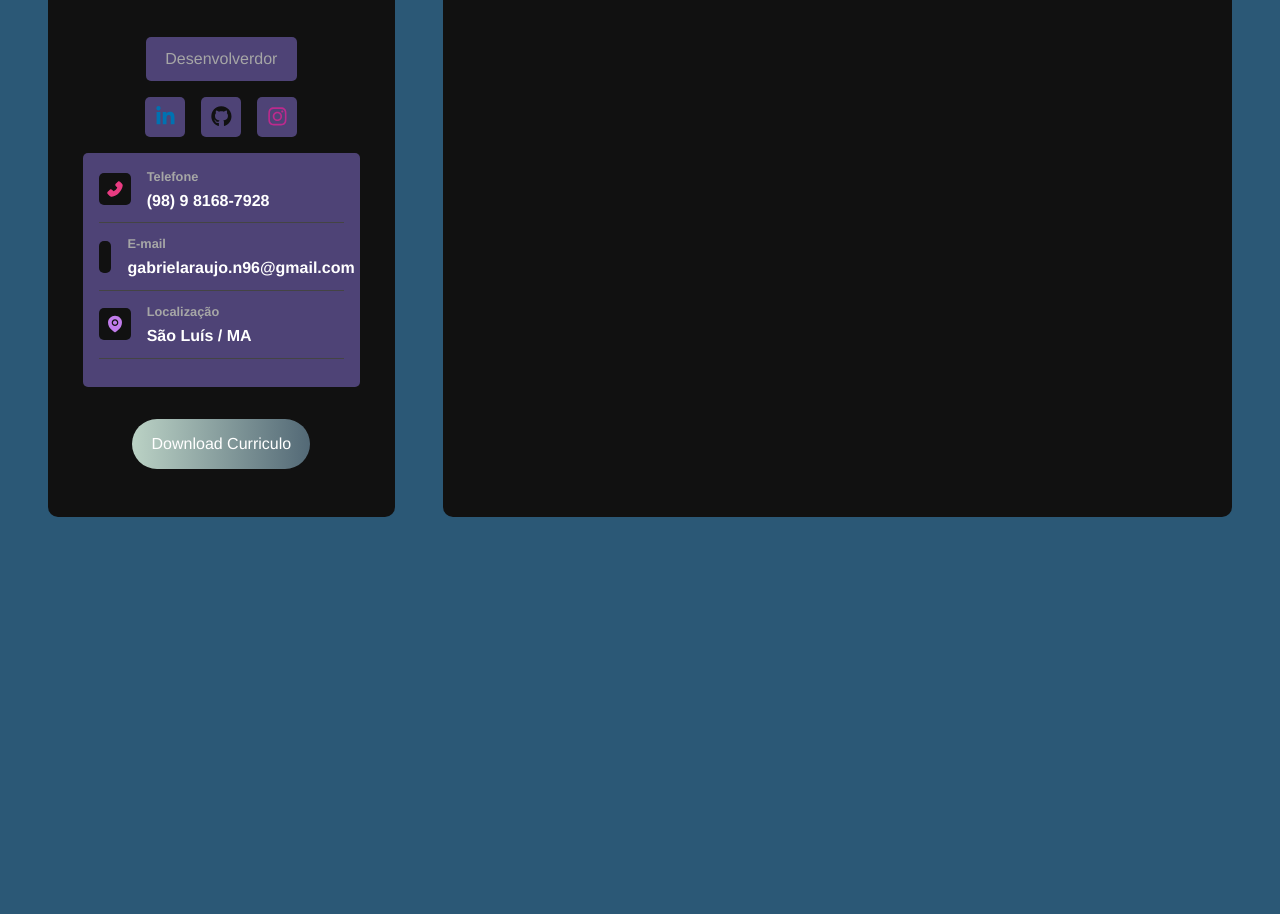
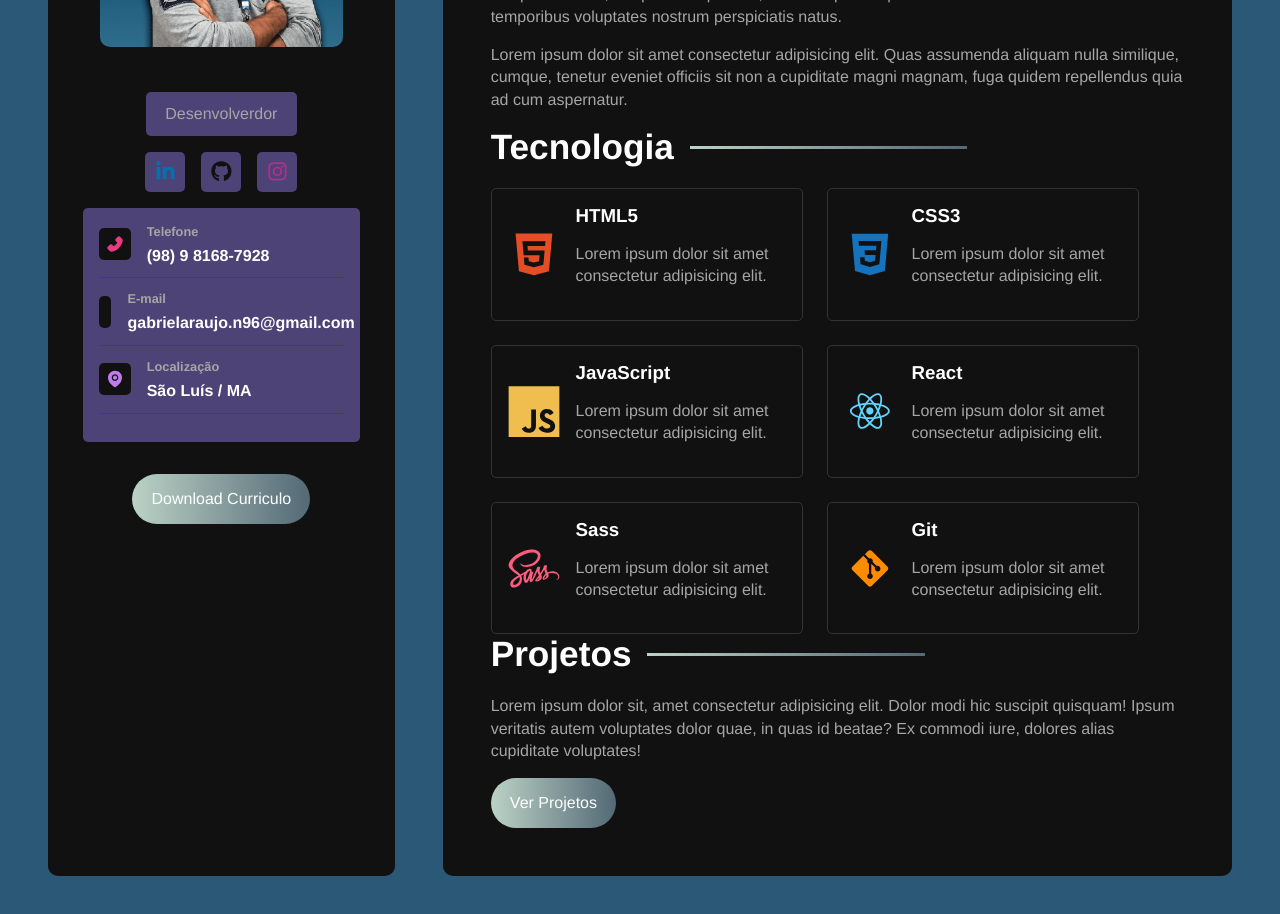
Before and after one commit to gabrieln96/portfolio-react, a React (Vite) app: page / in a window 1280 px wide. Shown: the part 400-1314 px from the top of the page. Before the commit the page ends 965 px from the top, so only its background shows below. Built offline with nearby package versions, Linux system fonts and the light colour scheme.

Commit message:
criando container info

```diff
--- /dev/null
+++ b/src/components/AboutContainer.jsx
@@ -0,0 +1,14 @@
+
+
+const AboutContainer = () => {
+    return (
+        <section className="about-container">
+            <h2>Sobre</h2>
+            <p>Lorem ipsum dolor sit, amet consectetur adipisicing elit. Voluptatem dolore esse minus possimus voluptate facere, ea quo dolor placeat, amet tempora aspernatur maxime distinctio libero temporibus voluptates nostrum perspiciatis natus.</p>
+            <p>Lorem ipsum dolor sit amet consectetur adipisicing elit. Quas assumenda aliquam nulla similique, cumque, tenetur eveniet officiis sit non a cupiditate magni magnam, fuga quidem repellendus quia ad cum aspernatur.</p>
+        </section>
+
+    )
+}
+
+export default AboutContainer
--- a/src/components/MainContent.jsx
+++ b/src/components/MainContent.jsx
@@ -1,8 +1,16 @@
 import "../styles/components/maincontent.sass";
+import AboutContainer from "./AboutContainer";
+import ProjectsContainer from "./ProjectsContainer";
+import TechContainer from "./TechContainer";
 
 const MainContent = () => {
-    return  <main id="main-content">MainContent</main>;
-
+    return (
+        <main id="main-content">
+        <AboutContainer/>
+        <TechContainer/>
+        <ProjectsContainer/>
+        </main>
+    );
 };
 
 export default MainContent
--- /dev/null
+++ b/src/components/ProjectsContainer.jsx
@@ -0,0 +1,17 @@
+
+
+
+const ProjectsContainer = () => {
+    return (
+        <section className="projects-container">
+        <h2>Projetos</h2>
+        <p>Lorem ipsum dolor sit, amet consectetur adipisicing elit. Dolor modi hic suscipit quisquam! Ipsum veritatis autem voluptates dolor quae, in quas id beatae? Ex commodi iure, dolores alias cupiditate voluptates!
+        </p>
+        <a href="#" className="btn">
+            Ver Projetos
+        </a>
+        </section>
+    )
+};
+
+export default ProjectsContainer
--- /dev/null
+++ b/src/components/TechContainer.jsx
@@ -0,0 +1,37 @@
+import {DiHtml5,
+        DiCss3,
+        DiJsBadge,
+        DiReact,
+        DiSass,
+        DiGit } from 'react-icons/di';
+
+import '../styles/components/techcontainer.sass';
+
+const tecnologias = [
+    {id: "html", name:"HTML5", icon: <DiHtml5/>},
+    {id: "css", name:"CSS3", icon: <DiCss3/>},
+    {id: "js", name:"JavaScript", icon: <DiJsBadge/>},
+    {id: "react", name:"React", icon: <DiReact/>},
+    {id: "sass", name:"Sass", icon: <DiSass/>},
+    {id: "git", name:"Git", icon: <DiGit/>},
+];
+const TechContainer = () => {
+    return (
+        <section classeName="tech-container">
+            <h2>Tecnologia</h2>
+            <div className="tech-grid">
+                {tecnologias.map((tech) => (
+                    <div className="tech-card" id={tech.id} key={tech.id}>
+                    {tech.icon}
+                    <div className="tech-info">
+                    <h3>{tech.name}</h3>
+                    <p>Lorem ipsum dolor sit amet consectetur adipisicing elit.</p>
+                    </div>
+                    </div>
+                ))}
+            </div>
+            </section>
+    );
+};
+
+export default TechContainer
--- a/src/styles/components/app.sass
+++ b/src/styles/components/app.sass
@@ -8,7 +8,8 @@
 
     h1
         width: 100%
-        font-zie: 5rem
+        color: variables.$text-color
+        font-size: 5rem
         margin-bottom: 4rem
         background: variables.$gradient
         -webkit-background-clip: text
--- a/src/styles/components/maincontent.sass
+++ b/src/styles/components/maincontent.sass
@@ -1,7 +1,32 @@
 @use '../variables'
+@use '../mixins'
 
 #main-content
     background-color: variables.$bg-color
     flex: 2 1 0
     border-radius: variables.$container-border-radius
     padding: 3rem
+
+    section
+        display: flex
+        flex-direction: column
+
+    h2
+        color: variables.$text-color
+        font-size: 2.2rem
+        margin-bottom: 1.3rem
+        @include mixins.center
+        justify-content: start
+        gap: 1rem
+
+        &:after
+           @include mixins.gradient-border
+
+    p
+        color: variables.$text-color-secondary
+        margin-bottom: 1rem
+        line-height: 1.4rem
+
+    .btn
+        @include mixins.btn
+        align-self: start
--- /dev/null
+++ b/src/styles/components/techcontainer.sass
@@ -0,0 +1,44 @@
+@use '../variables'
+@use '../mixins'
+
+.tech-container
+    margin-bottom: 1rem
+
+.tech-grid
+    display: flex
+    flex-wrap: wrap
+    gap: 1.5rem
+
+    .tech-card
+        @include mixins.center
+        gap: 1rem
+        padding: 1rem
+        border: 1px solid #333
+        width: 45%
+        border-radius: variables.$card-border-radius
+
+        h3
+            color: variables.$text-color
+            margin-bottom: 1rem
+
+        svg
+            font-size: 6rem
+
+    #html
+        svg
+            color: #E44D26
+    #css
+        svg
+            color: #1572bc
+    #js
+        svg
+            color: #f0bd4f
+    #react
+        svg
+            color: #61d4fb
+    #sass
+        svg
+            color: #fc5c7d
+    #git
+        svg
+            color: #ff8c00
--- a/src/styles/mixins.sass
+++ b/src/styles/mixins.sass
@@ -12,3 +12,9 @@
     background: variables.$gradient
     text-decoration: none
     border-radius: 3rem
+
+@mixin gradient-border
+    content: ""
+    background: variables.$gradient
+    height: 3px
+    width: 40%
```
